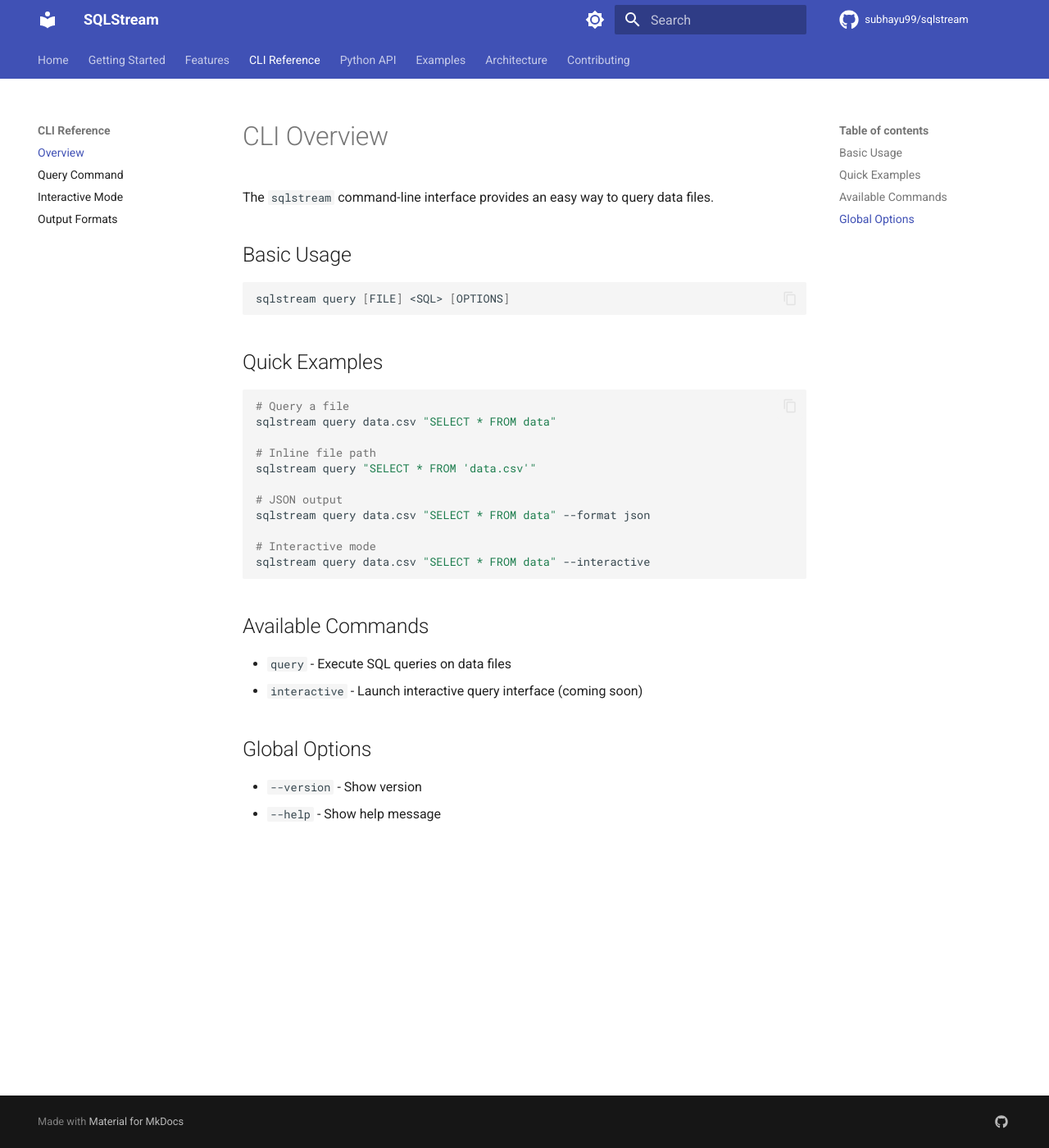
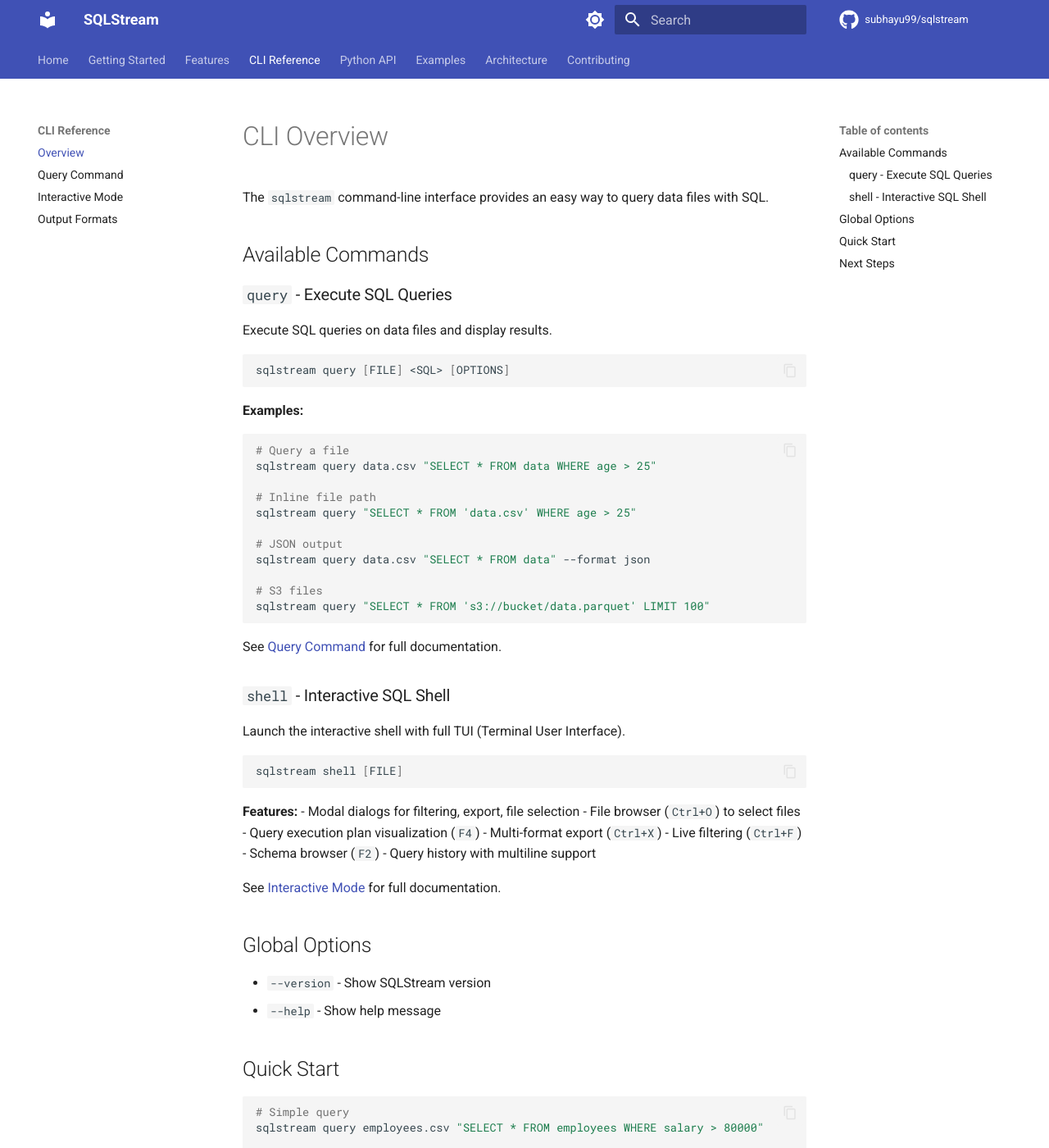
Before and after one commit to subhayu99/sqlstream, an MkDocs documentation site: the page built from docs/cli/overview.md, in a window 1280 px wide and 1400 px high. Shown: the whole window at 82% size. Built offline with MkDocs 1.6.1 and Material for MkDocs 9.7.7, drawn with Linux system fonts in a browser that asks for light colours; comment, search, counter and statistics services are not loaded; the version menu is left out; some of the changed text lies outside the part shown.

Commit message:
docs: add comprehensive API and feature documentation
- Introduce advanced usage documentation for backend selection and S3 configuration
- Add detailed Query API documentation covering classes and methods
- Document Readers API with descriptions of CSV, Parquet, and HTTP readers
- Provide architecture design and optimization overviews
- Include Volcano Model explanation for execution flow
- Add CLI output formats and interactive shell features
- Expand examples with real-world use cases, joins, and aggregations
- Document features like inline paths, joins, and Pandas backend

These additions enhance the documentation by providing detailed guidance on using SQLStream's features, improving user understanding and adoption.

````diff
--- a/docs/cli/overview.md
+++ b/docs/cli/overview.md
@@ -1,35 +1,73 @@
 # CLI Overview
 
-The `sqlstream` command-line interface provides an easy way to query data files.
+The `sqlstream` command-line interface provides an easy way to query data files with SQL.
 
-## Basic Usage
+## Available Commands
+
+### `query` - Execute SQL Queries
+
+Execute SQL queries on data files and display results.
 
 ```bash
 sqlstream query [FILE] <SQL> [OPTIONS]
 ```
 
-## Quick Examples
-
+**Examples:**
 ```bash
 # Query a file
-sqlstream query data.csv "SELECT * FROM data"
+sqlstream query data.csv "SELECT * FROM data WHERE age > 25"
 
 # Inline file path
-sqlstream query "SELECT * FROM 'data.csv'"
+sqlstream query "SELECT * FROM 'data.csv' WHERE age > 25"
 
 # JSON output
 sqlstream query data.csv "SELECT * FROM data" --format json
 
-# Interactive mode
-sqlstream query data.csv "SELECT * FROM data" --interactive
+# S3 files
+sqlstream query "SELECT * FROM 's3://bucket/data.parquet' LIMIT 100"
 ```
 
-## Available Commands
+See [Query Command](query-command.md) for full documentation.
 
-- `query` - Execute SQL queries on data files
-- `interactive` - Launch interactive query interface (coming soon)
+### `shell` - Interactive SQL Shell
+
+Launch the interactive shell with full TUI (Terminal User Interface).
+
+```bash
+sqlstream shell [FILE]
+```
+
+**Features:**
+- Modal dialogs for filtering, export, file selection
+- File browser (`Ctrl+O`) to select files
+- Query execution plan visualization (`F4`)
+- Multi-format export (`Ctrl+X`)
+- Live filtering (`Ctrl+F`)
+- Schema browser (`F2`)
+- Query history with multiline support
+
+See [Interactive Mode](interactive-mode.md) for full documentation.
 
 ## Global Options
 
-- `--version` - Show version
+- `--version` - Show SQLStream version
 - `--help` - Show help message
+
+## Quick Start
+
+```bash
+# Simple query
+sqlstream query employees.csv "SELECT * FROM employees WHERE salary > 80000"
+
+# With pandas backend for performance
+sqlstream query large.csv "SELECT * FROM large" --backend pandas
+
+# Launch interactive shell
+sqlstream shell employees.csv
+```
+
+## Next Steps
+
+- [Query Command Reference](query-command.md) - Detailed query command options
+- [Interactive Shell Guide](interactive-mode.md) - Full interactive shell documentation
+- [Output Formats](output-formats.md) - Available output formats
````
Also changed, not shown: docs/api/advanced.md (added, +37 -0 lines), docs/api/query.md (added, +55 -0 lines), docs/api/readers.md (added, +31 -0 lines), docs/architecture/design.md (added, +28 -0 lines), docs/architecture/optimizations.md (added, +30 -0 lines), docs/architecture/volcano-model.md (added, +38 -0 lines), docs/cli/output-formats.md (added, +82 -0 lines), docs/examples/aggregations.md (added, +36 -0 lines), docs/examples/joins.md (added, +54 -0 lines), docs/examples/real-world.md (added, +54 -0 lines), docs/features/aggregations.md (added, +30 -0 lines), docs/features/inline-paths.md (added, +51 -0 lines), docs/features/joins.md (added, +41 -0 lines), docs/features/pandas-backend.md (added, +41 -0 lines), 2 more files.
